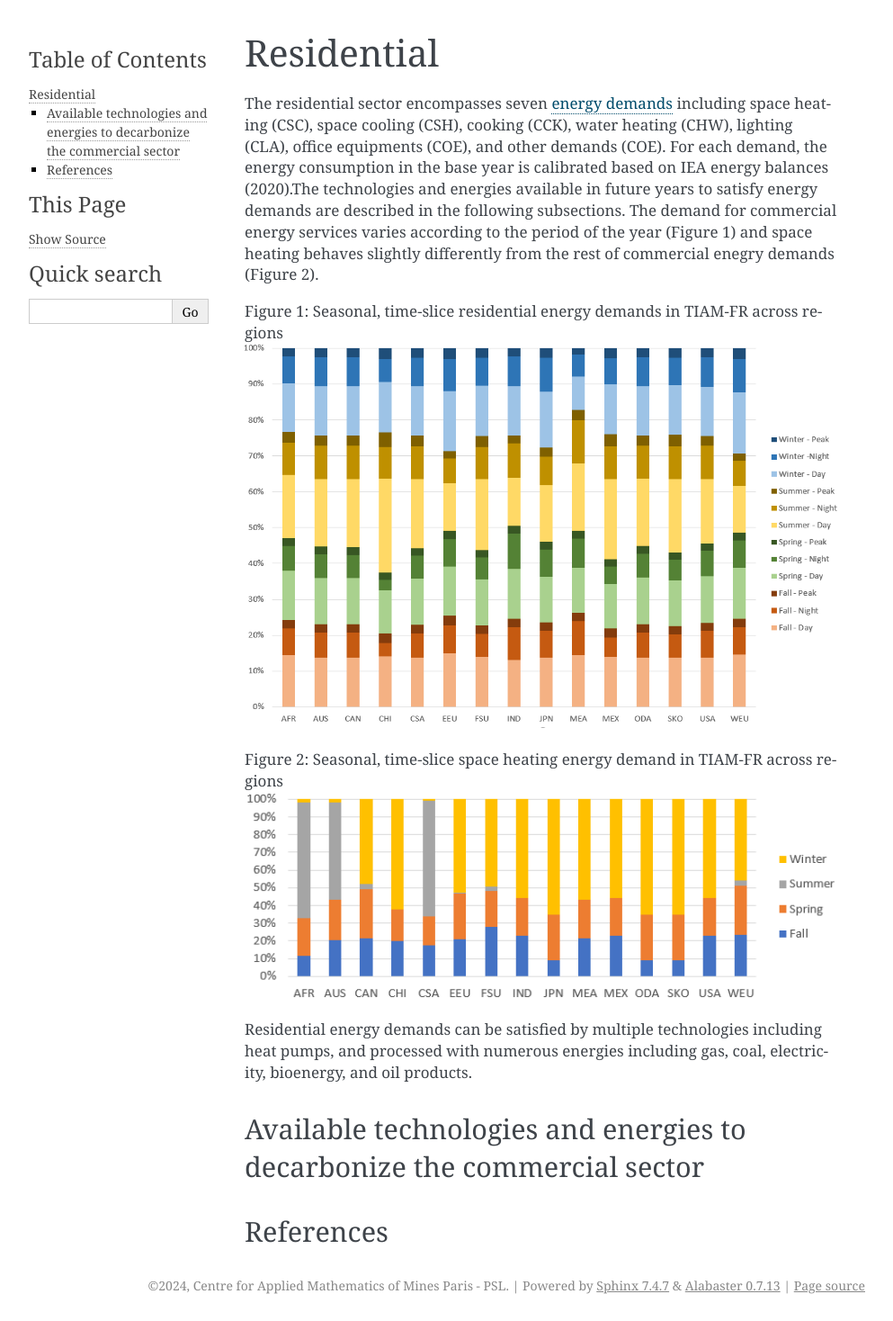
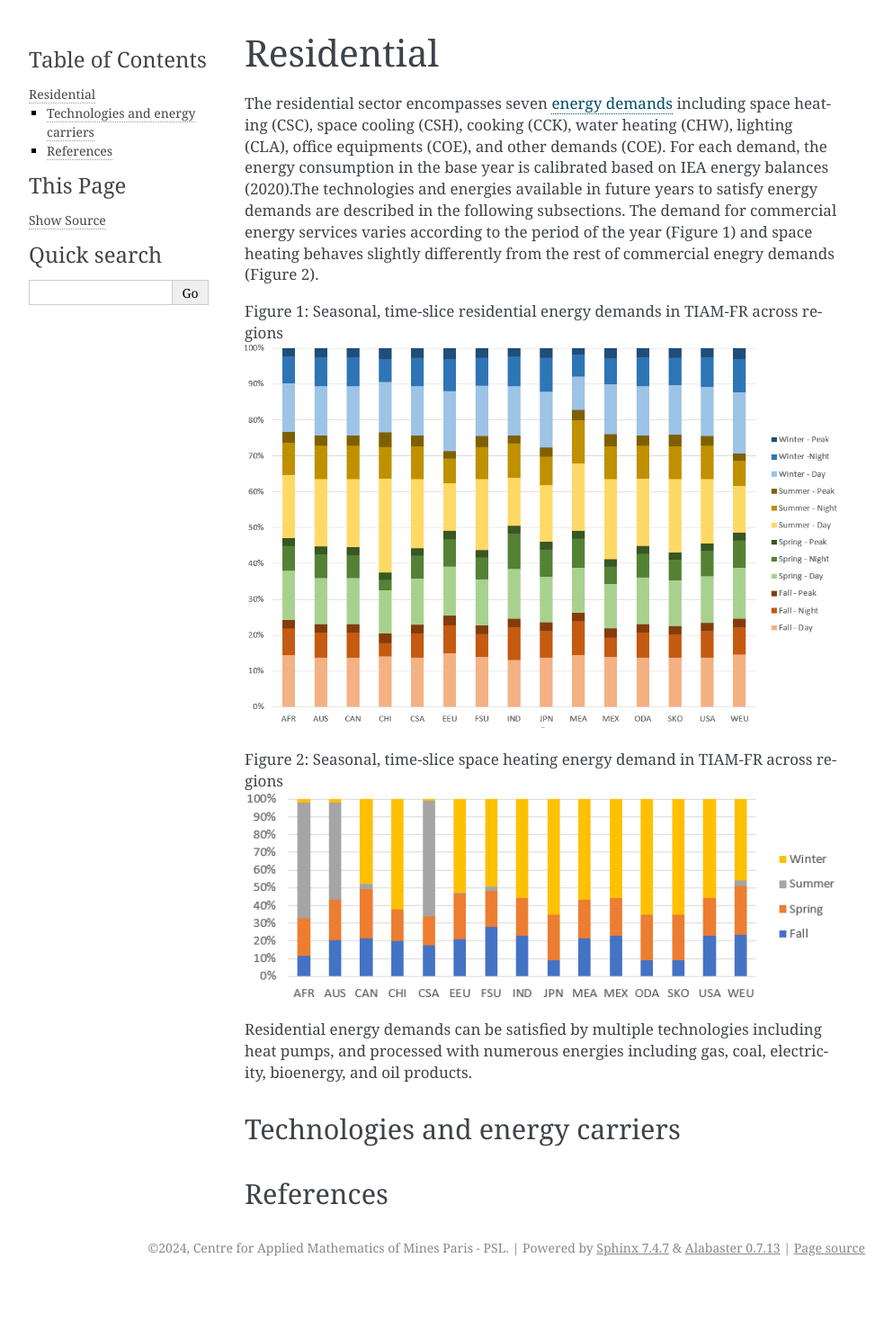
Before and after one commit to LucasDesport/tiam-fr, a Sphinx documentation site: the page built from docs/energy-sectors/residential.md, in a window 1280 px wide. Shown: the whole page at 90% size, without its empty margins (148-1141 px from the left). Built offline with Sphinx 7.4.7, drawn with Linux system fonts in a browser that asks for light colours; pages that are not in the unit, such as notebooks, are missing from menus; after the commit the page ends 1426 px from its top, so only the background shows below that.

Commit message:
Update residential.md

```diff
--- a/docs/energy-sectors/residential.md
+++ b/docs/energy-sectors/residential.md
@@ -11,6 +11,6 @@ Figure 2: Seasonal, time-slice space heating energy demand in TIAM-FR across reg
 
 Residential energy demands can be satisfied by multiple technologies including heat pumps, and processed with numerous energies including gas, coal, electricity, bioenergy, and oil products.
 
-## Available technologies and energies to decarbonize the commercial sector
+## Technologies and energy carriers
 
 ## References
```
